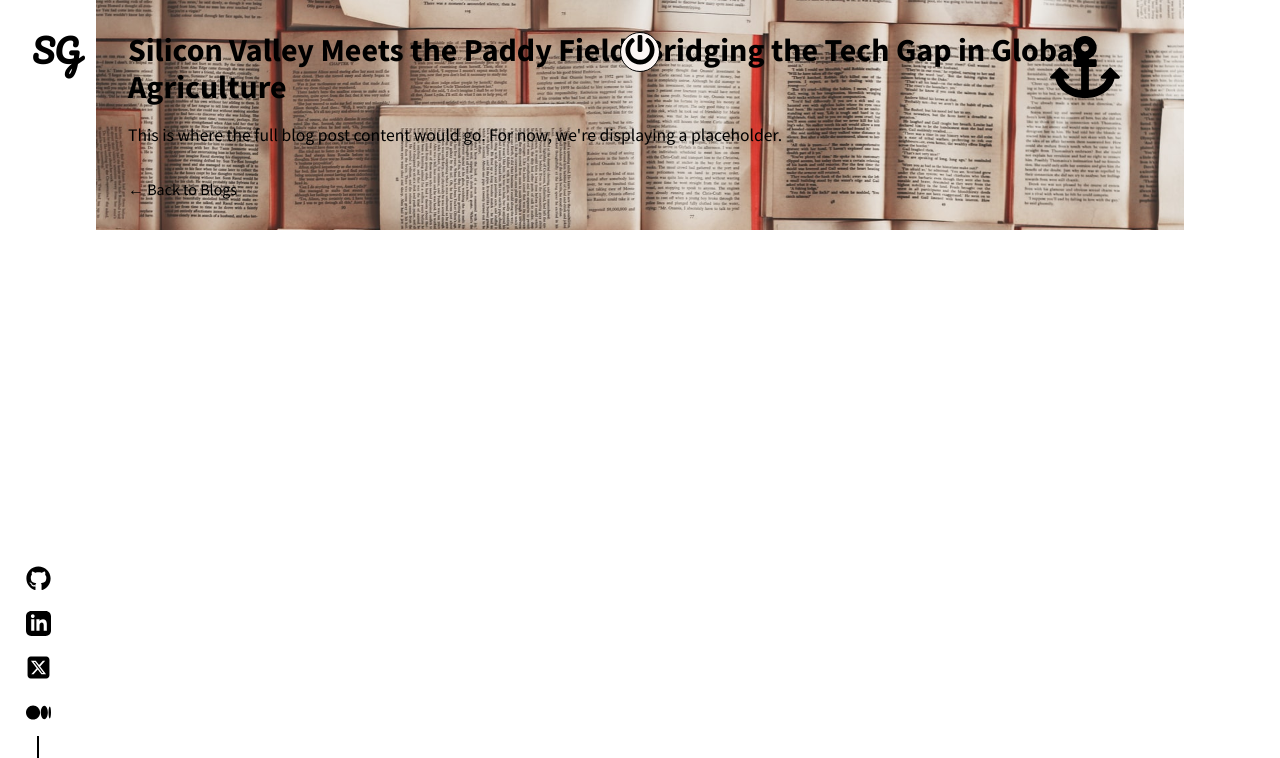
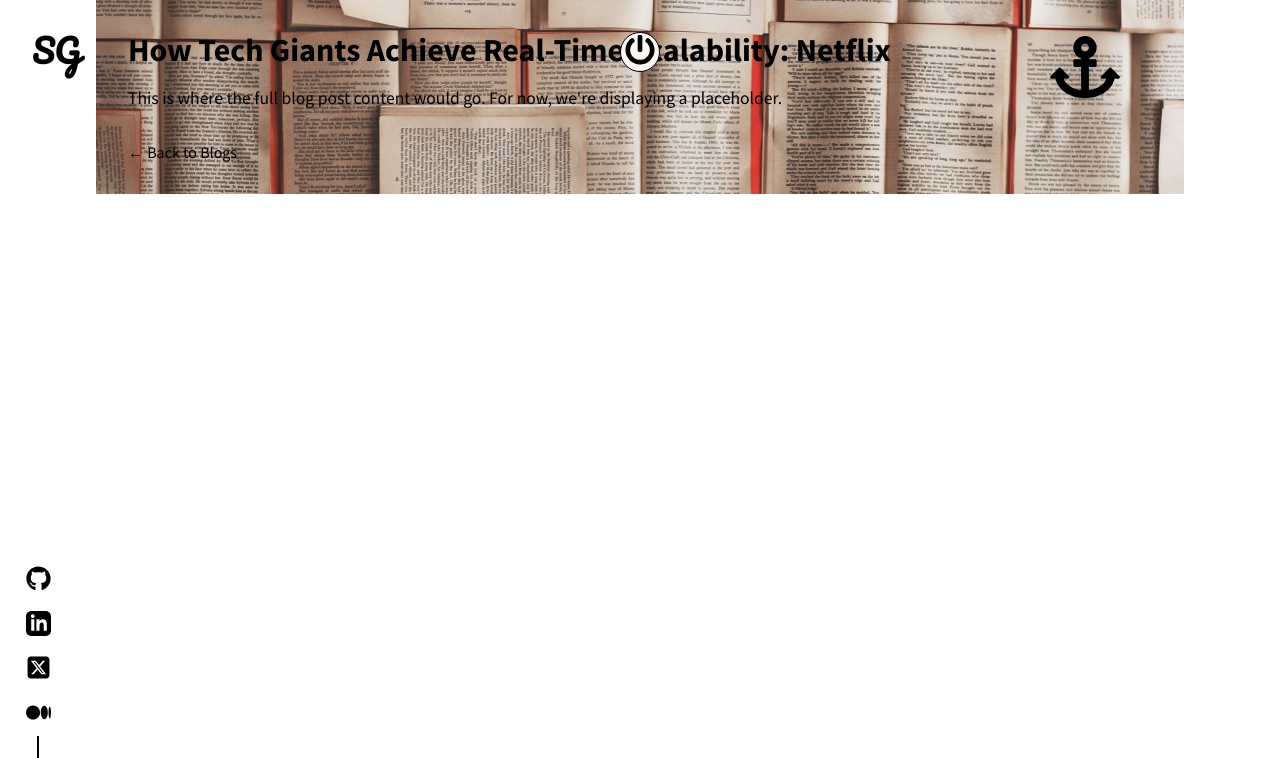
Before and after one commit to shubhanggupta2000/portfolio, a React (Create React App) app: page /blog/1 in a window 1280 px wide. Shown: the top 758 px of the page. Built offline with nearby package versions, Linux system fonts and the light colour scheme.

Commit message:
update resume

```diff
--- a/package.json
+++ b/package.json
@@ -47,5 +47,8 @@
       "last 1 firefox version",
       "last 1 safari version"
     ]
+  },
+  "devDependencies": {
+    "@babel/plugin-proposal-private-property-in-object": "^7.21.11"
   }
 }
--- a/src/components/AboutPage.js
+++ b/src/components/AboutPage.js
@@ -108,7 +108,7 @@
             initial={{ opacity: 0 }}
             animate={{ opacity: 1, transition: { duration: 1, delay: 1 } }}
           >
-            I'm a full stack developer based in India with a passion for
+            I'm a software developer based in India with a passion for
             crafting user-centric websites. My expertise covers the entire
             spectrum of web-dev, particularly within the frontend domain.
             <br /> <br />
--- a/src/components/BlogComponent.js
+++ b/src/components/BlogComponent.js
@@ -109,11 +109,11 @@
 };
 
 const BlogComponent = (props) => {
-  const { id, name, tags, date, imgSrc } = props.blog;
+  const { link, name, tags, date, imgSrc } = props.blog;
   return (
     <Container variants={Item}>
       {/* <Box target="_blank" href={`${link}`}> */}
-      <Box to={`/blog/${id}`}>
+      <Box target="_blank" href={`${link}`}>
         <Image $img={imgSrc} />
         <Title>{name}</Title>
         <HashTags>
--- a/src/components/Main.js
+++ b/src/components/Main.js
@@ -321,7 +321,7 @@
             )}
 
             <Resume
-              to="https://drive.google.com/file/d/1bGbVunoXKNEb13EX4tQ1g91IfZjyJ6sd/view?usp=drive_link"
+              to="https://drive.google.com/file/d/19AEwx4MHqEtuk5RljD3NS3AMYnub-Mik/view?usp=drive_link"
               target="_blank"
               $click={click}
             >
--- a/src/data/BlogData.js
+++ b/src/data/BlogData.js
@@ -2,6 +2,17 @@
 export const Blogs = [
   {
     id: 1,
+    name: "How Tech Giants Achieve Real-Time Scalability: Netflix",
+    tags: ["netflix", "cloudcomputing", "microservices"],
+    date: "07 Sept, 2024",
+    imgSrc:
+      "https://res.cloudinary.com/ddwqxi6zp/image/upload/v1729058982/netflix_blog.webp",
+    link: "https://medium.com/@guptashubhang2000/how-tech-giants-achieve-real-time-scalability-netflix-ec8cb08a9cb4",
+    content:
+      "This is where the full blog post content would go. For now, we're displaying a placeholder.",
+  },
+  {
+    id: 2,
     name: "Silicon Valley Meets the Paddy Field: Bridging the Tech Gap in Global Agriculture",
     tags: ["agriculture", "iot", "smart-farming", "agritech"],
     date: "12 May, 2024",
@@ -12,7 +23,7 @@
       "This is where the full blog post content would go. For now, we're displaying a placeholder.",
   },
   {
-    id: 2,
+    id: 3,
     name: "Code in Comfort: Top VS Code Themes",
     tags: ["vscode", "ide", "theme"],
     date: "09 Mar, 2024",
@@ -23,7 +34,7 @@
       "This is where the full blog post content would go. For now, we're displaying a placeholder.",
   },
   {
-    id: 3,
+    id: 4,
     name: "Instagram System Design Unraveled",
     tags: ["instagram", "system-design", "cdn", "architecture"],
     date: "22 Feb, 2024",
@@ -34,7 +45,7 @@
       "This is where the full blog post content would go. For now, we're displaying a placeholder.",
   },
   {
-    id: 4,
+    id: 5,
     name: "The Triad of Cloud Security: Safeguarding Data at Rest, in Transit, and in Active Use",
     tags: ["cloud", "security", "data-science", "cia", "data"],
     date: "26 Jan, 2024",
@@ -45,7 +56,7 @@
       "This is where the full blog post content would go. For now, we're displaying a placeholder.",
   },
   {
-    id: 5,
+    id: 6,
     name: "Visual Mastery: Elevating github with Impactful displays",
     tags: ["react", "github", "readme"],
     date: "11 Sept, 2023",
```
Also changed, not shown: 1 other file (tests, documents, lock files or other folders).
